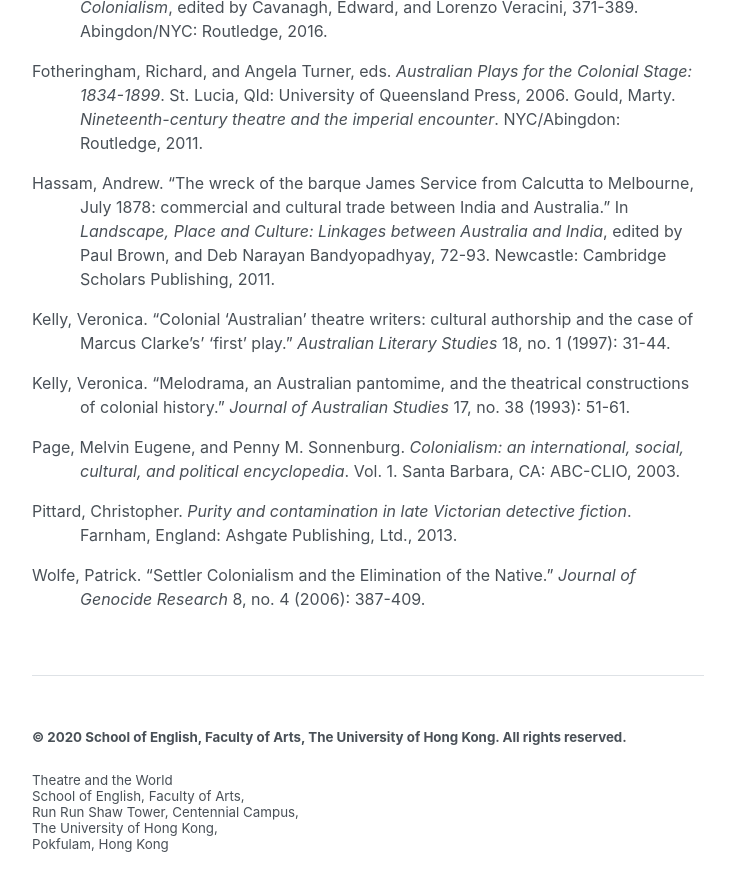
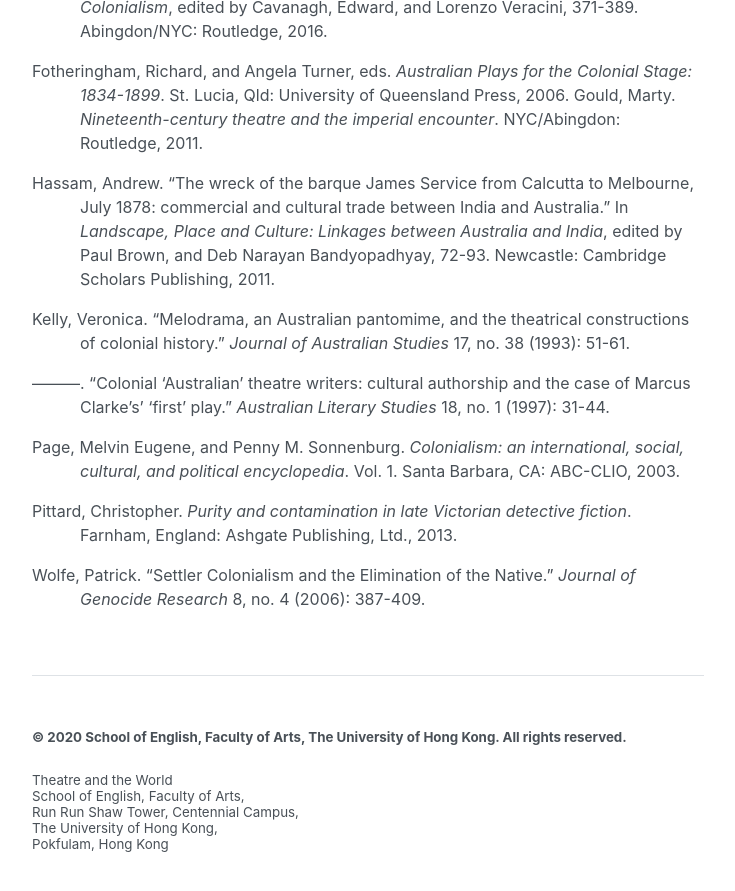
Before and after one commit to colonialasiantheatre/colonialasiantheatre.github.io, a Jekyll site: the page built from _posts/2020-08-14-elysia-yu.md, in a window 1280 px wide and 900 px high, scrolled down 8759 px. Shown: the top 891 px of the window, without its empty margins (272-1007 px from the left). Built offline with Jekyll 4.4.1, drawn with Linux system fonts in a browser that asks for light colours; some of the changed text lies outside the part shown.

Commit message:
Update 2020-08-14-elysia-yu.md

```diff
--- a/_posts/2020-08-14-elysia-yu.md
+++ b/_posts/2020-08-14-elysia-yu.md
@@ -228,9 +228,9 @@ Gould, Marty. *Nineteenth-century theatre and the imperial encounter*. NYC/Abing
 
 Hassam, Andrew. "The wreck of the barque James Service from Calcutta to Melbourne, July 1878: commercial and cultural trade between India and Australia." In *Landscape, Place and Culture: Linkages between Australia and India*, edited by Paul Brown, and Deb Narayan Bandyopadhyay, 72-93. Newcastle: Cambridge Scholars Publishing, 2011.
 
-Kelly, Veronica. "Colonial 'Australian' theatre writers: cultural authorship and the case of Marcus Clarke's' 'first' play." *Australian Literary Studies* 18, no. 1 (1997): 31-44.
+Kelly, Veronica. "Melodrama, an Australian pantomime, and the theatrical constructions of colonial history." *Journal of Australian Studies* 17, no. 38 (1993): 51-61.
 
-Kelly, Veronica. "Melodrama, an Australian pantomime, and the theatrical constructions of colonial history." *Journal of Australian Studies* 17, no. 38 (1993): 51-61.
+---------. "Colonial 'Australian' theatre writers: cultural authorship and the case of Marcus Clarke's' 'first' play." *Australian Literary Studies* 18, no. 1 (1997): 31-44.
 
 Page, Melvin Eugene, and Penny M. Sonnenburg. *Colonialism: an international, social, cultural, and political encyclopedia*. Vol. 1. Santa Barbara, CA: ABC-CLIO, 2003.
 
```
Also changed, not shown: other parts of _posts/2020-08-14-elysia-yu.md (+1 -1 lines).
